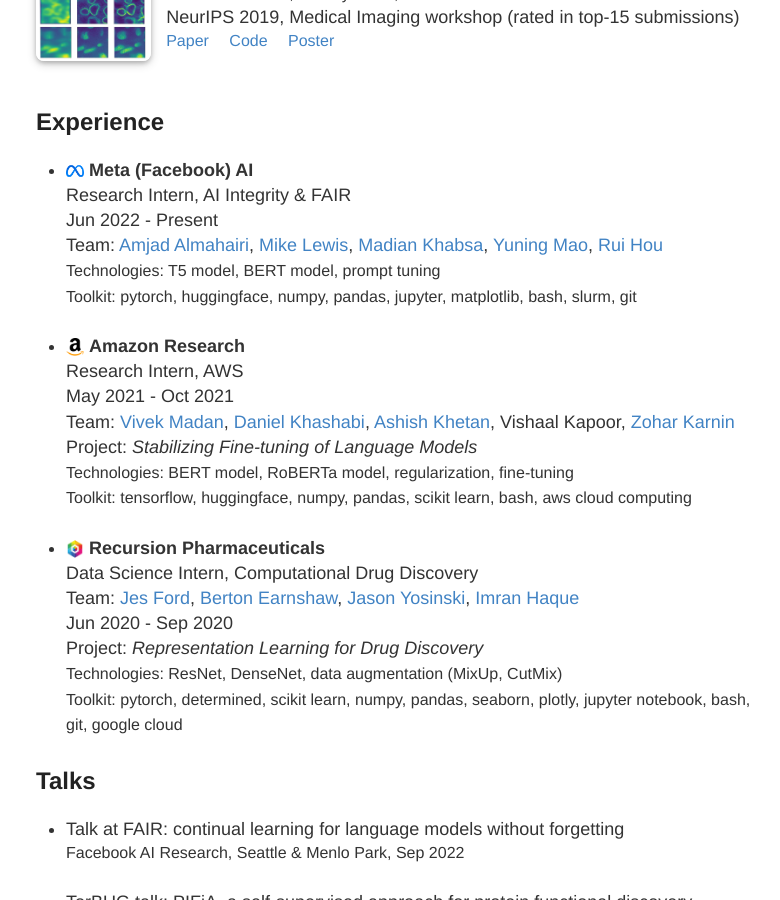
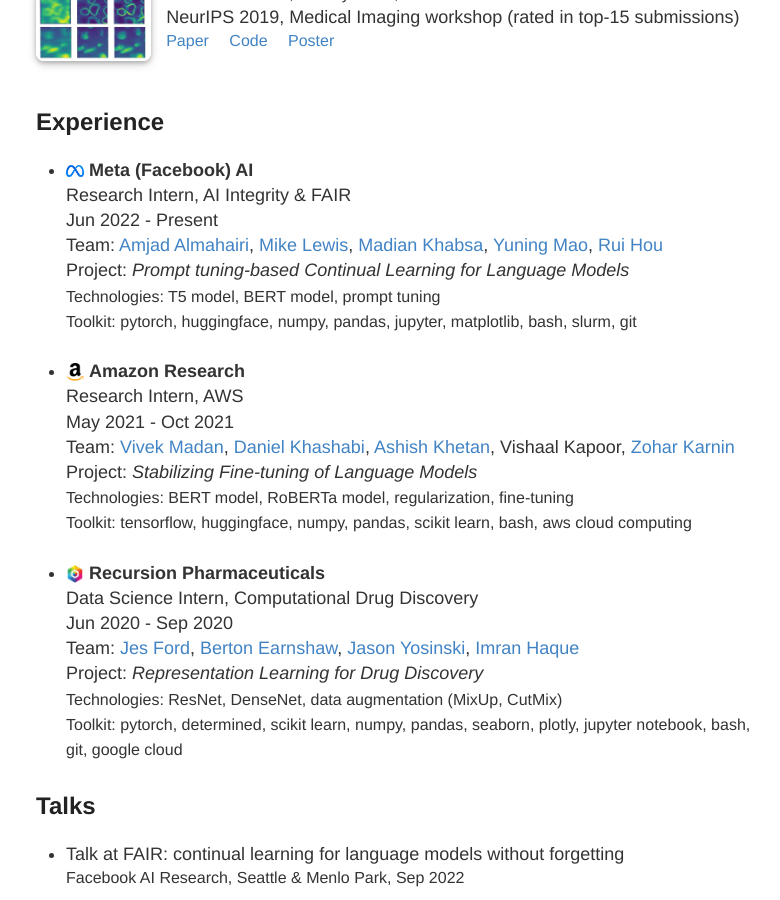
Before and after one commit to arazd/arazd.github.io, a Jekyll site: the page built from index.html, in a window 1280 px wide and 900 px high, scrolled down 1538 px. Shown: the whole window, without its empty margins (244-1024 px from the left). Built offline with Jekyll 4.4.1, drawn with Linux system fonts in a browser that asks for light colours.

Commit message:
Update index.html

```diff
--- a/index.html
+++ b/index.html
@@ -170,6 +170,7 @@
   Research Intern, AI Integrity & FAIR<br>
   Jun 2022 - Present<br>
   Team: <a href="https://scholar.google.ca/citations?user=WbYAa7IAAAAJ&hl=en">Amjad Almahairi</a>, <a href="https://scholar.google.co.uk/citations?user=SnQnQicAAAAJ&hl=en">Mike Lewis</a>, <a href="https://scholar.google.com/citations?user=V9JYPP0AAAAJ&hl=en">Madian Khabsa</a>, <a href="https://scholar.google.com/citations?user=steJe6IAAAAJ&hl=en">Yuning Mao</a>, <a href="https://scholar.google.com/citations?user=PKHKqX0AAAAJ&hl=en">Rui Hou</a><br>
+  Project: <i>Prompt tuning-based Continual Learning for Language Models</i><br>
   <span class="authors">Technologies: T5 model, BERT model, prompt tuning <br>
   Toolkit: pytorch, huggingface, numpy, pandas, jupyter, matplotlib, bash, slurm, git</span> </li>
 
@@ -189,8 +190,8 @@
   <li><span class="emoj"><img src="./images/recursion_icon2.png" width="18px"></span>
     <strong>Recursion Pharmaceuticals</strong><br>
   Data Science Intern, Computational Drug Discovery<br>
+  Jun 2020 - Sep 2020<br>
   Team: <a href="https://www.linkedin.com/in/jesford/">Jes Ford</a>, <a href="https://scholar.google.com/citations?user=xHNHuD0AAAAJ&hl=en">Berton Earnshaw</a>, <a href="https://scholar.google.com/citations?user=gxL1qj8AAAAJ&hl=en">Jason Yosinski</a>, <a href="https://scholar.google.com/citations?user=Cp_wDj4AAAAJ&hl=en">Imran Haque</a><br>
-  Jun 2020 - Sep 2020<br>
   Project: <i>Representation Learning for Drug Discovery</i><br>
   <span class="authors">Technologies: ResNet, DenseNet, data augmentation (MixUp, CutMix)<br>
   Toolkit: pytorch, determined, scikit learn, numpy, pandas, seaborn, plotly, jupyter notebook, bash, git, google cloud</span </li>
```
